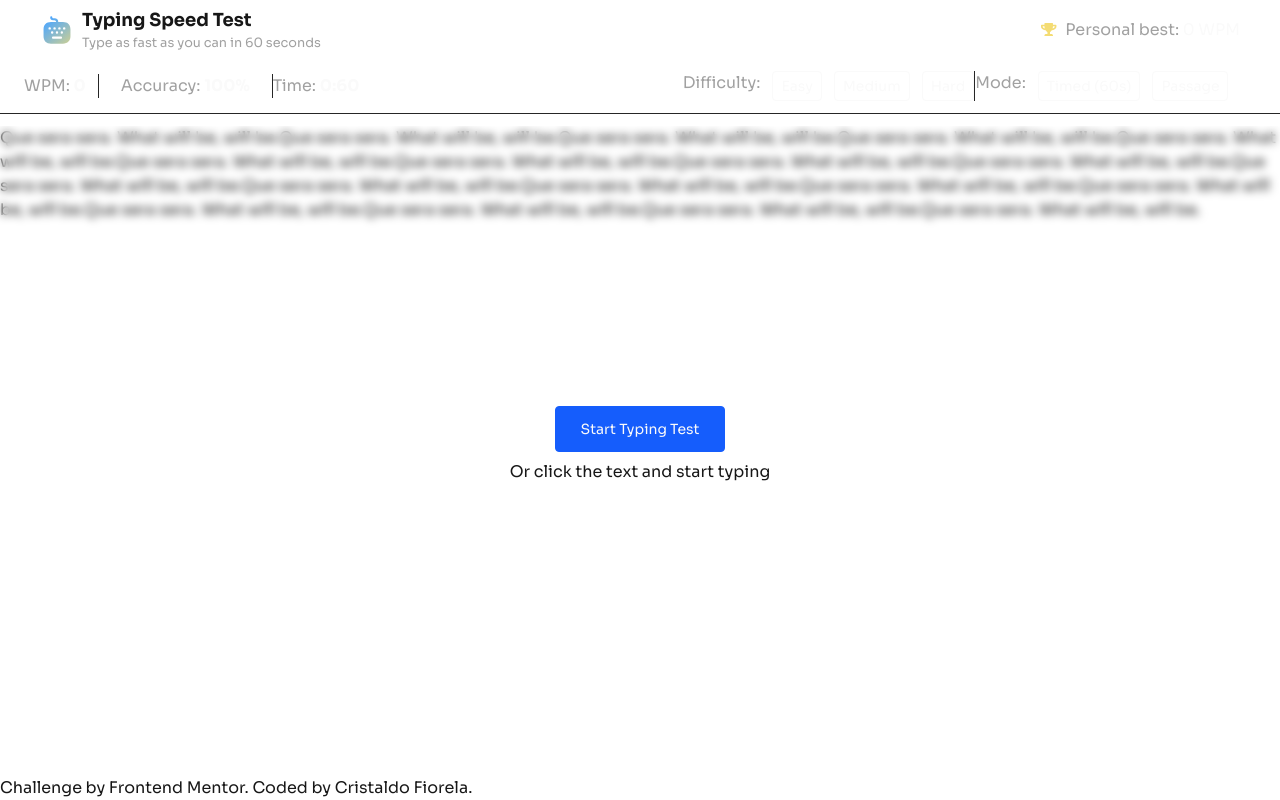
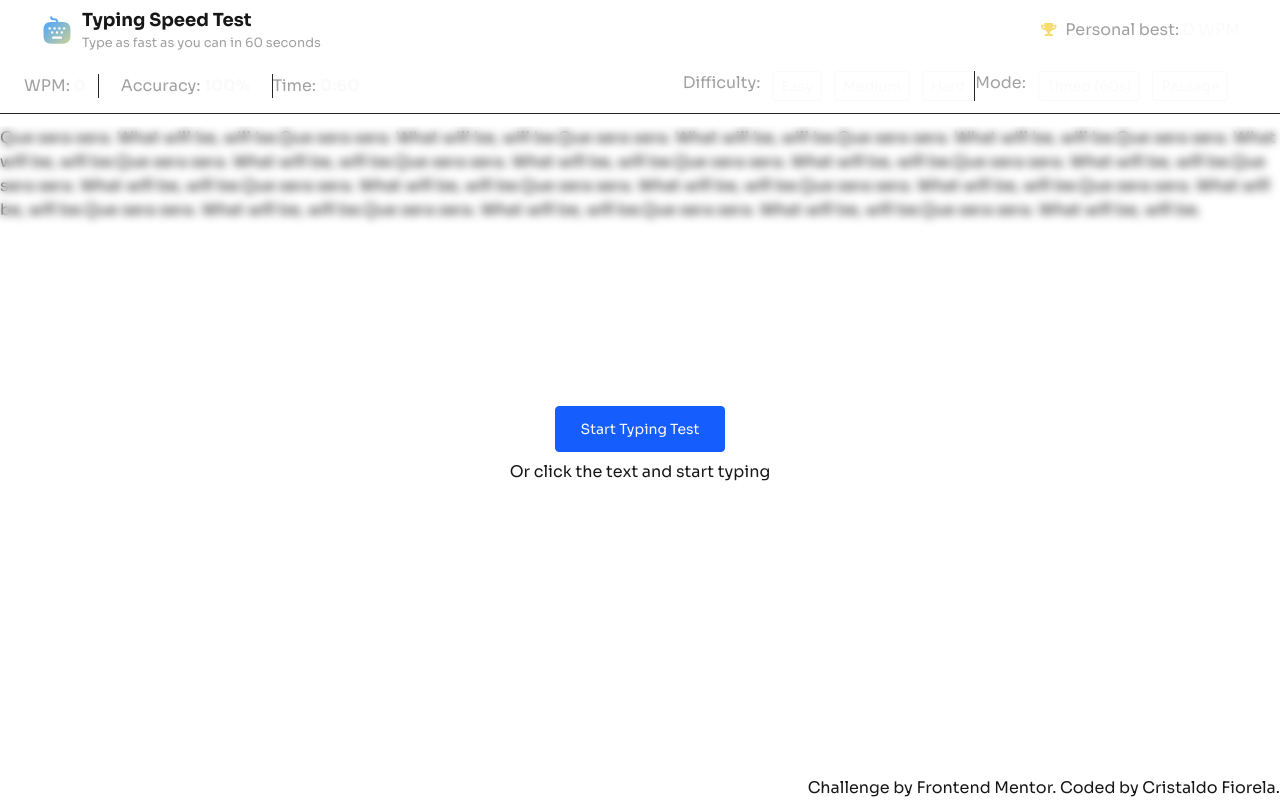
Before and after one commit to Cristaldo-Fiorela/typing-speed, a Next.js app: page / in a window 1280 px wide. Built offline with nearby package versions, Linux system fonts and the light colour scheme.

Commit message:
feat: add footer styles

```diff
--- a/components/layout/footer.tsx
+++ b/components/layout/footer.tsx
@@ -1,11 +1,21 @@
 const Footer = () => {
     return (
-        <footer className="attribution">
+        <footer className="attribution text-end">
             Challenge by{" "}
-            <a href="https://www.frontendmentor.io?ref=challenge">
+            <a
+                href="https://www.frontendmentor.io?ref=challenge"
+                className="hover:underline hover:text-blue-400"
+            >
                 Frontend Mentor
             </a>
-            . Coded by <a href="#">Cristaldo Fiorela</a>.
+            . Coded by{" "}
+            <a
+                href="https://www.linkedin.com/in/fiorela-cristaldo/"
+                className="hover:underline hover:text-blue-400"
+            >
+                Cristaldo Fiorela
+            </a>
+            .
         </footer>
     );
 };
```
